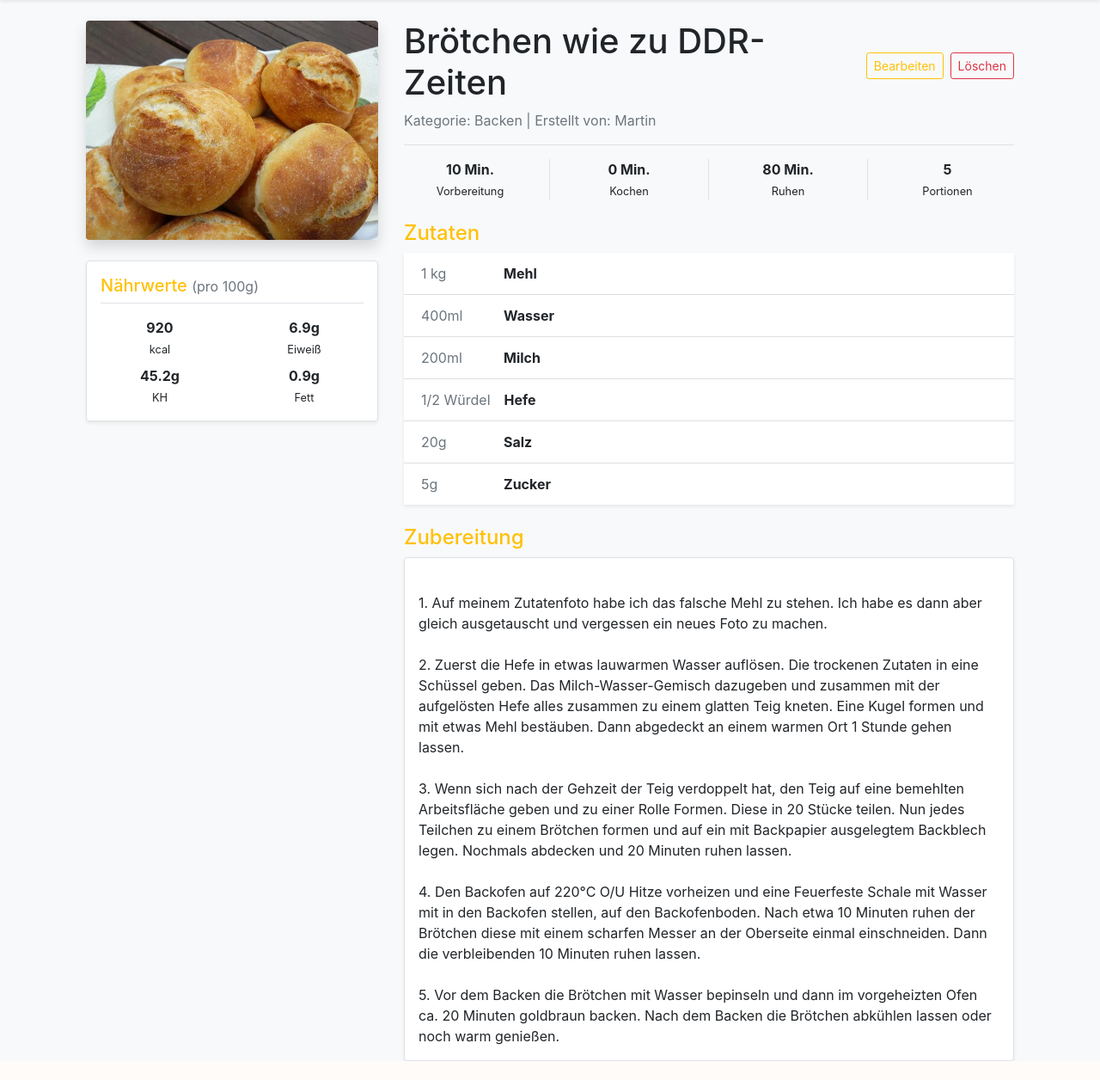
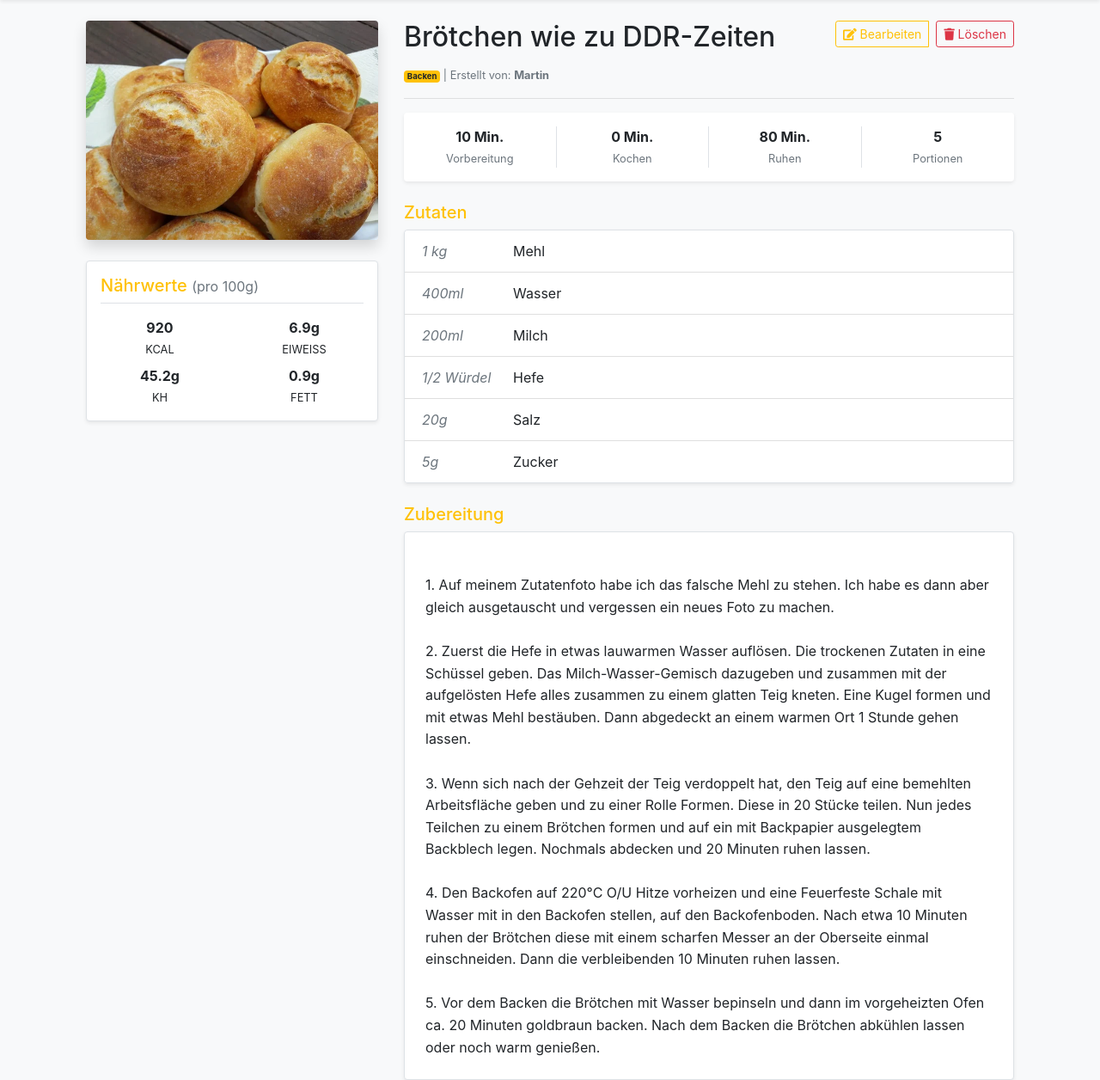
Before and after one commit to MartinSchlee/genussreise, a Flask app: page /recipe/1 in a window 1280 px wide. Shown: the part 56-1312 px from the top of the page at 86% size. Before the commit the page ends 1290 px from the top, so only its background shows below. Run offline with Flask 3, Linux system fonts and the light colour scheme; a user stored in the database is signed in; some libraries are stand-ins or nearby versions.

Commit message:
Überarbeitung Löschenfunktion nur für Admin

```diff
--- a/app.py
+++ b/app.py
@@ -8,7 +8,7 @@ from werkzeug.security import generate_password_hash, check_password_hash
 app = Flask(__name__)
 
 # Konfiguration
-app.config['SECRET_KEY'] = os.environ.get('SECRET_KEY', 'genuss-geheimnis-2026')
+app.config['SECRET_KEY'] = os.environ.get('SECRET_KEY', 'genuss-sicherheit-2026')
 app.config['SQLALCHEMY_DATABASE_URI'] = 'sqlite:///genussreise.db'
 app.config['UPLOAD_FOLDER'] = 'static/uploads'
 
@@ -82,7 +82,7 @@ def login():
         if user and check_password_hash(user.password, request.form.get('password')):
             login_user(user)
             return redirect(url_for('index'))
-        flash('Login fehlgeschlagen. Bitte Daten prüfen.', 'danger')
+        flash('Login fehlgeschlagen.', 'danger')
     return render_template('login.html')
 
 @app.route("/register", methods=['GET', 'POST'])
@@ -94,7 +94,7 @@ def register():
                     password=hashed_pw, is_admin=is_admin)
         db.session.add(user)
         db.session.commit()
-        flash('Konto erstellt! Du kannst dich jetzt einloggen.', 'success')
+        flash('Erfolgreich registriert!', 'success')
         return redirect(url_for('login'))
     return render_template('register.html')
 
@@ -105,7 +105,7 @@ def logout():
 
 @app.route("/forgot-password")
 def forgot_password():
-    return "Passwort-Reset Funktion kommt bald. <a href='/login'>Zurück zum Login</a>"
+    return "Funktion in Arbeit. <a href='/login'>Zurück</a>"
 
 @app.route("/recipe/new", methods=['GET', 'POST'])
 @login_required
@@ -128,9 +128,9 @@ def add_recipe():
             rest_time=request.form.get('rest_time') or 0,
             servings=request.form.get('servings') or 1,
             calories=request.form.get('calories') or 0,
-            protein=request.form.get('protein') or 0.0,
-            carbs=request.form.get('carbs') or 0.0,
-            fat=request.form.get('fat') or 0.0
+            protein=request.form.get('protein') or 0,
+            carbs=request.form.get('carbs') or 0,
+            fat=request.form.get('fat') or 0
         )
         db.session.add(recipe)
         db.session.flush()
@@ -155,8 +155,10 @@ def recipe_detail(recipe_id):
 @login_required
 def edit_recipe(recipe_id):
     recipe = Recipe.query.get_or_404(recipe_id)
+    # BEARBEITEN: Nur Autor oder Admin
     if recipe.author != current_user and not current_user.is_admin:
-        abort(403)
+        flash('Keine Berechtigung zum Bearbeiten.', 'danger')
+        return redirect(url_for('recipe_detail', recipe_id=recipe.id))
 
     if request.method == 'POST':
         file = request.files.get('recipe_image')
@@ -173,9 +175,9 @@ def edit_recipe(recipe_id):
         recipe.rest_time = request.form.get('rest_time') or 0
         recipe.servings = request.form.get('servings') or 1
         recipe.calories = request.form.get('calories') or 0
-        recipe.protein = request.form.get('protein') or 0.0
-        recipe.carbs = request.form.get('carbs') or 0.0
-        recipe.fat = request.form.get('fat') or 0.0
+        recipe.protein = request.form.get('protein') or 0
+        recipe.carbs = request.form.get('carbs') or 0
+        recipe.fat = request.form.get('fat') or 0
 
         Ingredient.query.filter_by(recipe_id=recipe.id).delete()
         ing_names = request.form.getlist('ing_name[]')
@@ -195,10 +197,13 @@ def edit_recipe(recipe_id):
 @login_required
 def delete_recipe(recipe_id):
     recipe = Recipe.query.get_or_404(recipe_id)
-    if recipe.author == current_user or current_user.is_admin:
+    # LÖSCHEN: NUR der Admin darf das!
+    if current_user.is_admin:
         db.session.delete(recipe)
         db.session.commit()
-        flash('Rezept gelöscht.', 'success')
+        flash('Rezept wurde vom Administrator gelöscht.', 'success')
+    else:
+        flash('Nur Administratoren dürfen Rezepte löschen.', 'danger')
     return redirect(url_for('index'))
 
 if __name__ == '__main__':
--- a/templates/base.html
+++ b/templates/base.html
@@ -2,32 +2,31 @@
 <html lang="de">
 <head>
     <meta charset="UTF-8">
-    <title>Genussreise</title>
+    <meta name="viewport" content="width=device-width, initial-scale=1.0">
+    <title>Genussreise - Rezepte teilen</title>
     <link rel="stylesheet" href="https://stackpath.bootstrapcdn.com/bootstrap/4.5.2/css/bootstrap.min.css">
     <link rel="stylesheet" href="https://cdnjs.cloudflare.com/ajax/libs/font-awesome/5.15.4/css/all.min.css">
     <style>
         .navbar-custom { background-color: #e67e22; }
-        .btn-nav-reg {
-            border: 1px solid white;
-            color: white !important;
-            transition: 0.3s;
-        }
-        .btn-nav-reg:hover {
-            background-color: rgba(255, 255, 255, 0.2);
-            text-decoration: none;
-        }
+        .btn-nav-reg { border: 1px solid white; color: white !important; transition: 0.3s; }
+        .btn-nav-reg:hover { background-color: rgba(255, 255, 255, 0.2); text-decoration: none; }
         .dropdown-menu { max-height: 400px; overflow-y: auto; }
+        .card-img-top { height: 200px; object-fit: cover; }
     </style>
 </head>
 <body class="bg-light">
     <nav class="navbar navbar-expand-lg navbar-dark navbar-custom shadow-sm">
         <div class="container">
             <a class="navbar-brand font-weight-bold" href="{{ url_for('index') }}">Genussreise</a>
-            <div class="collapse navbar-collapse">
+            <button class="navbar-toggler" type="button" data-toggle="collapse" data-target="#navRes" aria-controls="navRes" aria-expanded="false" aria-label="Navigation umschalten">
+                <span class="navbar-toggler-icon"></span>
+            </button>
+
+            <div class="collapse navbar-collapse" id="navRes">
                 <ul class="navbar-nav mr-auto">
                     <li class="nav-item dropdown">
-                        <a class="nav-link dropdown-toggle text-white" href="#" id="catDrop" data-toggle="dropdown">Kategorien</a>
-                        <div class="dropdown-menu shadow">
+                        <a class="nav-link dropdown-toggle text-white" href="#" id="catDrop" role="button" data-toggle="dropdown" aria-haspopup="true" aria-expanded="false">Kategorien</a>
+                        <div class="dropdown-menu shadow-lg" aria-labelledby="catDrop">
                             {% for cat in all_categories %}
                                 <a class="dropdown-item" href="{{ url_for('recipes_in_category', category_id=cat.id) }}">{{ cat.name }}</a>
                             {% endfor %}
@@ -40,22 +39,29 @@
                         <li class="nav-item"><a class="nav-link text-white" href="{{ url_for('logout') }}">Logout ({{ current_user.username }})</a></li>
                     {% else %}
                         <li class="nav-item"><a class="nav-link text-white" href="{{ url_for('login') }}">Login</a></li>
-                        <li class="nav-item ml-lg-2"><a class="nav-link btn-nav-reg rounded px-3" href="{{ url_for('register') }}">Registrieren</a></li>
+                        <li class="nav-item ml-lg-2">
+                            <a class="nav-link btn-nav-reg px-3 rounded" href="{{ url_for('register') }}">Registrieren</a>
+                        </li>
                     {% endif %}
                 </ul>
             </div>
         </div>
     </nav>
-    <div class="container mt-4">
+    <main class="container mt-4">
         {% with messages = get_flashed_messages(with_categories=true) %}
             {% if messages %}
                 {% for category, message in messages %}
-                    <div class="alert alert-{{ category }}">{{ message }}</div>
+                    <div class="alert alert-{{ category }} alert-dismissible fade show" role="alert">
+                        {{ message }}
+                        <button type="button" class="close" data-dismiss="alert" aria-label="Schließen">
+                            <span aria-hidden="true">&times;</span>
+                        </button>
+                    </div>
                 {% endfor %}
             {% endif %}
         {% endwith %}
         {% block content %}{% endblock %}
-    </div>
+    </main>
     <script src="https://code.jquery.com/jquery-3.5.1.slim.min.js"></script>
     <script src="https://cdn.jsdelivr.net/npm/bootstrap@4.5.2/dist/js/bootstrap.bundle.min.js"></script>
 </body>
--- a/templates/recipe_detail.html
+++ b/templates/recipe_detail.html
@@ -1,58 +1,108 @@
 {% extends "base.html" %}
+
 {% block content %}
-<div class="container mt-4">
+<article class="container mt-4">
     <div class="row">
-        <div class="col-md-4">
-            <img src="{{ url_for('static', filename='uploads/' + recipe.image_file) }}" class="img-fluid rounded shadow mb-4">
+        <!-- Linke Spalte: Bild und Nährwerte -->
+        <aside class="col-md-4">
+
+            <!-- HIER IST DER FIX -->
+            <!-- Wir fragen mit Jinja, ob das Bild da ist. Wenn nicht, zeigen wir direkt das Default-Bild. -->
+            {% if recipe.image_file and recipe.image_file != '' %}
+                <img src="{{ url_for('static', filename='uploads/' + recipe.image_file) }}"
+                     class="img-fluid rounded shadow mb-4"
+                     alt="Bild von {{ recipe.name }}">
+            {% else %}
+                <img src="{{ url_for('static', filename='uploads/default.jpg') }}"
+                     class="img-fluid rounded shadow mb-4"
+                     alt="Standardbild für {{ recipe.name }}">
+            {% endif %}
 
             <div class="p-3 bg-white border rounded shadow-sm mb-4">
                 <h5 class="border-bottom pb-2 text-warning">Nährwerte <small class="text-muted">(pro 100g)</small></h5>
                 <div class="row text-center mt-3">
-                    <div class="col-6 mb-2"><strong>{{ recipe.calories or 0 }}</strong><br><small>kcal</small></div>
-                    <div class="col-6 mb-2"><strong>{{ recipe.protein or 0 }}g</strong><br><small>Eiweiß</small></div>
-                    <div class="col-6"><strong>{{ recipe.carbs or 0 }}g</strong><br><small>KH</small></div>
-                    <div class="col-6"><strong>{{ recipe.fat or 0 }}g</strong><br><small>Fett</small></div>
+                    <div class="col-6 mb-2">
+                        <strong class="d-block">{{ recipe.calories or 0 }}</strong>
+                        <small class="text-uppercase">kcal</small>
+                    </div>
+                    <div class="col-6 mb-2">
+                        <strong class="d-block">{{ recipe.protein or 0 }}g</strong>
+                        <small class="text-uppercase">Eiweiß</small>
+                    </div>
+                    <div class="col-6">
+                        <strong class="d-block">{{ recipe.carbs or 0 }}g</strong>
+                        <small class="text-uppercase">KH</small>
+                    </div>
+                    <div class="col-6">
+                        <strong class="d-block">{{ recipe.fat or 0 }}g</strong>
+                        <small class="text-uppercase">Fett</small>
+                    </div>
                 </div>
             </div>
-        </div>
+        </aside>
 
-        <div class="col-md-8">
-            <div class="d-flex justify-content-between align-items-center">
-                <h1>{{ recipe.name }}</h1>
-                <div class="d-flex">
+        <!-- Rechte Spalte: Details, Zeiten, Zutaten -->
+        <section class="col-md-8">
+            <div class="d-flex justify-content-between align-items-start mb-2">
+                <h1 class="h2">{{ recipe.name }}</h1>
+
+                <div class="btn-group" role="group" aria-label="Rezept Aktionen">
                     {% if current_user.is_authenticated and (recipe.author == current_user or current_user.is_admin) %}
-                        <a href="{{ url_for('edit_recipe', recipe_id=recipe.id) }}" class="btn btn-sm btn-outline-warning mr-2">Bearbeiten</a>
-                        <form action="{{ url_for('delete_recipe', recipe_id=recipe.id) }}" method="POST">
-                            <button type="submit" class="btn btn-sm btn-outline-danger" onclick="return confirm('Wirklich unwiderruflich löschen?')">Löschen</button>
+                        <a href="{{ url_for('edit_recipe', recipe_id=recipe.id) }}" class="btn btn-sm btn-outline-warning">
+                            <i class="fas fa-edit"></i> Bearbeiten
+                        </a>
+                    {% endif %}
+
+                    {% if current_user.is_authenticated and current_user.is_admin %}
+                        <form action="{{ url_for('delete_recipe', recipe_id=recipe.id) }}" method="POST" class="ml-2">
+                            <button type="submit" class="btn btn-sm btn-outline-danger" onclick="return confirm('Soll dieses Rezept wirklich gelöscht werden?')">
+                                <i class="fas fa-trash"></i> Löschen
+                            </button>
                         </form>
                     {% endif %}
                 </div>
             </div>
-            <p class="text-muted">Kategorie: {{ recipe.category_rel.name if recipe.category_rel else 'Allgemein' }} | Erstellt von: {{ recipe.author.username }}</p>
+
+            <p class="text-muted small">
+                <span class="badge badge-warning">{{ recipe.category_rel.name if recipe.category_rel else 'Allgemein' }}</span>
+                | Erstellt von: <strong>{{ recipe.author.username }}</strong>
+            </p>
             <hr>
 
-            <div class="row mb-4 text-center">
-                <div class="col-3 border-right"><strong>{{ recipe.prep_time or 0 }} Min.</strong><br><small>Vorbereitung</small></div>
-                <div class="col-3 border-right"><strong>{{ recipe.cook_time or 0 }} Min.</strong><br><small>Kochen</small></div>
-                <div class="col-3 border-right"><strong>{{ recipe.rest_time or 0 }} Min.</strong><br><small>Ruhen</small></div>
-                <div class="col-3"><strong>{{ recipe.servings or 1 }}</strong><br><small>Portionen</small></div>
+            <div class="row mb-4 text-center bg-white py-3 rounded shadow-sm mx-0">
+                <div class="col-3 border-right">
+                    <strong class="d-block">{{ recipe.prep_time or 0 }} Min.</strong>
+                    <small class="text-muted">Vorbereitung</small>
+                </div>
+                <div class="col-3 border-right">
+                    <strong class="d-block">{{ recipe.cook_time or 0 }} Min.</strong>
+                    <small class="text-muted">Kochen</small>
+                </div>
+                <div class="col-3 border-right">
+                    <strong class="d-block">{{ recipe.rest_time or 0 }} Min.</strong>
+                    <small class="text-muted">Ruhen</small>
+                </div>
+                <div class="col-3">
+                    <strong class="d-block">{{ recipe.servings or 1 }}</strong>
+                    <small class="text-muted">Portionen</small>
+                </div>
             </div>
 
-            <h4 class="text-warning mt-4">Zutaten</h4>
-            <ul class="list-group list-group-flush mb-4 shadow-sm">
+            <h4 class="text-warning h5 mt-4">Zutaten</h4>
+            <ul class="list-group list-group-flush mb-4 shadow-sm border rounded">
                 {% for ing in recipe.ingredients %}
-                <li class="list-group-item d-flex">
-                    <span class="mr-3 text-muted" style="min-width: 80px;">{{ ing.amount }}</span>
-                    <strong>{{ ing.name }}</strong>
+                <li class="list-group-item d-flex justify-content-start">
+                    <span class="text-muted font-italic mr-3" style="min-width: 90px;">{{ ing.amount }}</span>
+                    <span>{{ ing.name }}</span>
                 </li>
                 {% endfor %}
             </ul>
 
-            <h4 class="text-warning">Zubereitung</h4>
-            <div class="p-3 bg-white border rounded shadow-sm" style="white-space: pre-line;">
+            <h4 class="text-warning h5">Zubereitung</h4>
+            <div class="p-4 bg-white border rounded shadow-sm" style="white-space: pre-line; line-height: 1.6;">
                 {{ recipe.instructions }}
             </div>
-        </div>
+        </section>
     </div>
-</div>
+</article>
 {% endblock %}
```
Also changed, not shown: templates/add_recipe.html (+71 -16 lines), instance/genussreise.db, static/uploads/spargelsuppe-rezept.jpg (added).
